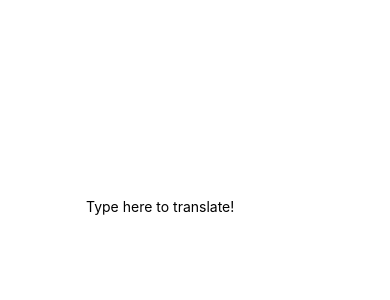
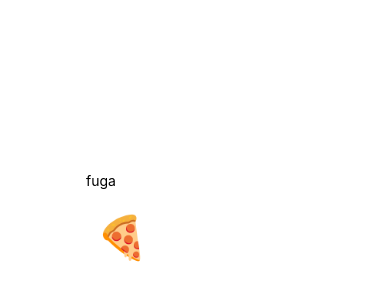
Before and after one commit to ichiroc/StudyReactNative, a React Native app: screen / in a window 390 px wide. Shown: the part 206-506 px from the top of the page. Built offline with nearby package versions, Linux system fonts and the light colour scheme.

Commit message:
props を state にセットする

```diff
--- a/App.js
+++ b/App.js
@@ -6,7 +6,7 @@ export default class App extends React.Component {
   render() {
     return (
       <View style={styles.container}>
-        <PizzaTranslator />
+        <PizzaTranslator text='hoge' />
       </View>
     );
   }
--- a/src/PizzaTranslator.js
+++ b/src/PizzaTranslator.js
@@ -4,20 +4,28 @@ import { AppRegistry, Text, TextInput, View } from 'react-native';
 export default class PizzaTranslator extends Component {
   constructor(props) {
     super(props);
-    this.state = {text: ''};
+    this.state = { text: 'fuga' }
   }
+
+  // props の text を使う場合
+  /* componentWillMount() {
+   *   console.log('mounted!')
+   *   this.setState(this.props)
+   * } */
 
   render() {
     return (
       <View style={{padding: 10}}>
         <TextInput
+          value={this.state.text}
           style={{height: 40}}
           placeholder="Type here to translate!"
           onChangeText={(text) => this.setState({text})}
-          />
-          <Text style={{padding: 10, fontSize: 42}}>
-            {this.state.text.split(' ').map((word) => word && '🍕').join(' ')}
-          </Text>
+          onSubmit={console.log('submit')}
+        />
+        <Text style={{padding: 10, fontSize: 42}}>
+          {this.state.text.split(' ').map((word) => word && '🍕').join(' ')}
+        </Text>
       </View>
     );
   }
```
